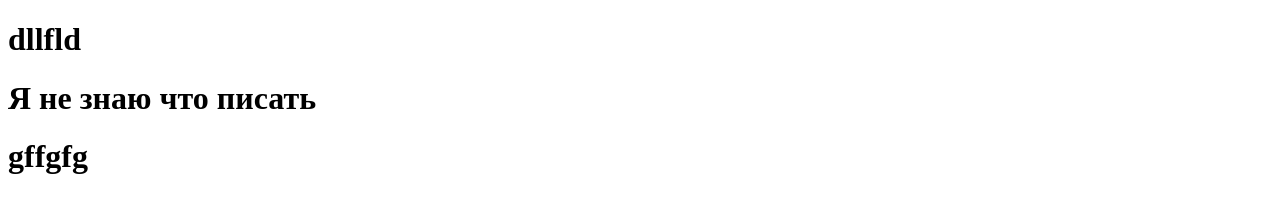
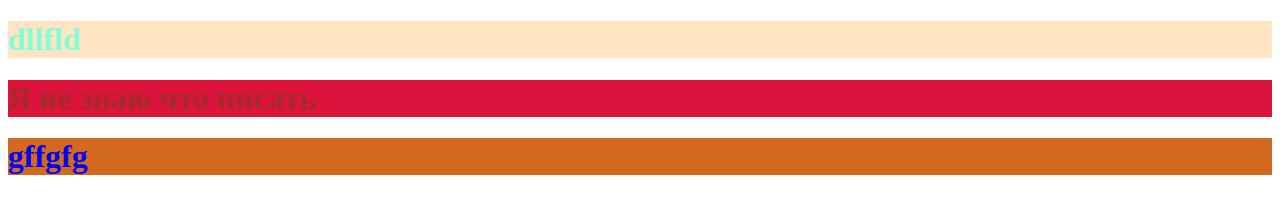
Before and after one commit to jestin120/testgit, a plain HTML site: page index.html in a window 1280 px wide. Drawn offline with Linux system fonts and the light colour scheme.

Commit message:
index.html

```diff
--- /dev/null
+++ b/index.css
@@ -0,0 +1,12 @@
+ .b {
+      color: aquamarine;
+      background-color: bisque;
+}
+ .p {
+    color: brown;
+    background-color: crimson;
+ }
+ .a {
+    color: blue;
+    background-color: chocolate;
+ }
--- a/index.html
+++ b/index.html
@@ -4,10 +4,11 @@
     <meta charset="UTF-8">
     <meta name="viewport" content="width=device-width, initial-scale=1.0">
     <title>Document</title>
+    <link rel="stylesheet" href="index.css">
 </head>
 <body>
-   <h1>dllfld</h1>
-<h1>Я не знаю что писать</h1>
-<h1>gffgfg</h1>
+   <h1 class="b">dllfld</h1>
+<h1 class="p">Я не знаю что писать</h1>
+<h1 class="a">gffgfg</h1>
 </body>
 </html>
```
